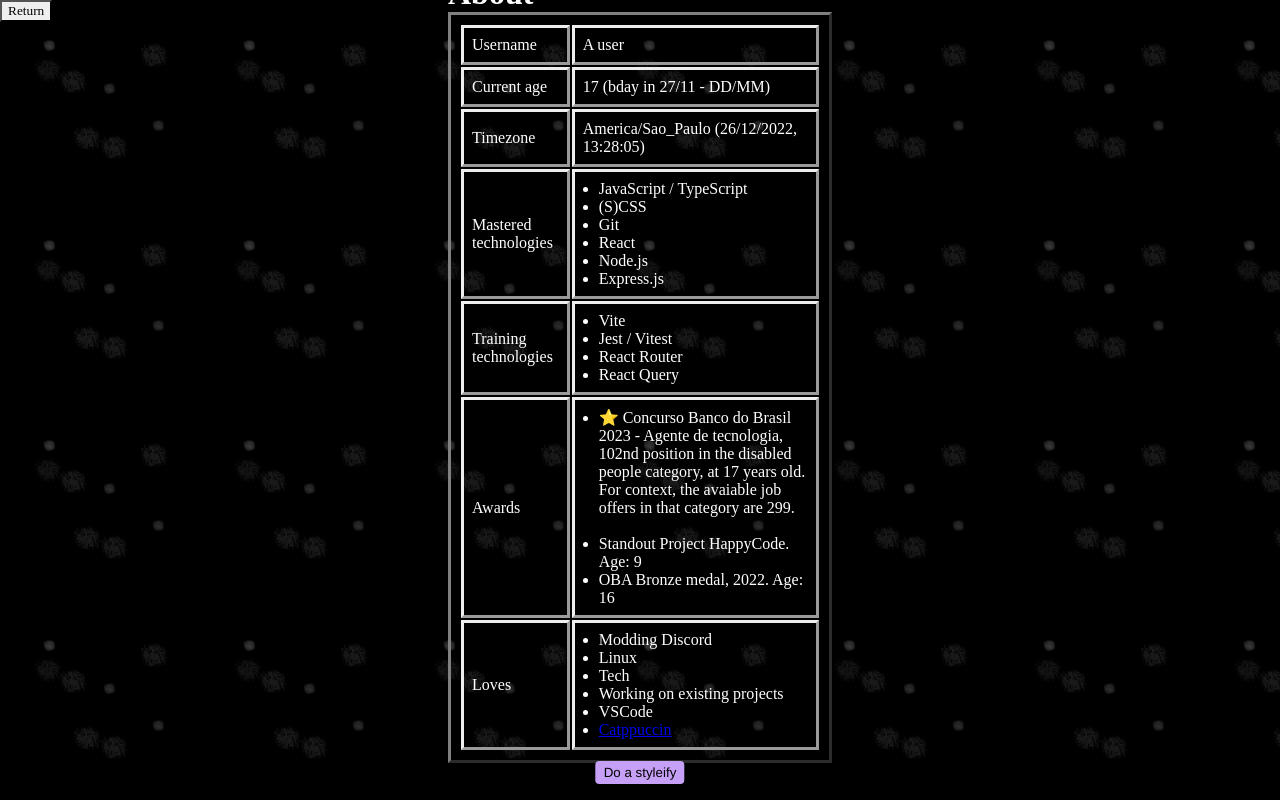
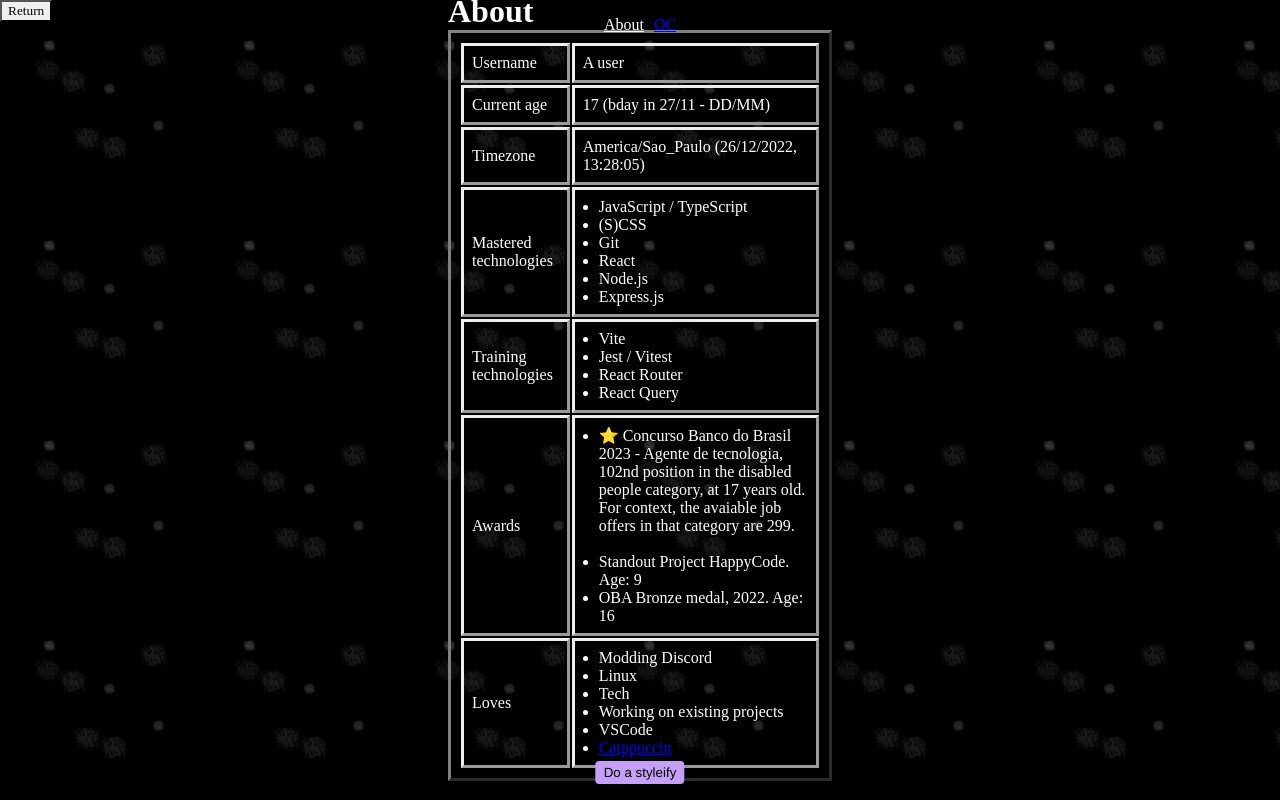
Before and after one commit to resucutie/website, a React (Vite) app: page /about in a window 1280 px wide. Built offline with nearby package versions, Linux system fonts and the light colour scheme.

Commit message:
about tabs

```diff
--- a/src/App.tsx
+++ b/src/App.tsx
@@ -8,6 +8,7 @@
 import Links from './pages/Links'
 import Projects from './pages/Projects'
 import Banner from "./components/88x31"
+import AboutTab from './components/AboutTab'
 
 function App() {
     const styleify = useStyleifyMode()
@@ -18,7 +19,10 @@
             <Route path="/" element={<ClickToEnter />} />
             <Route path="/home" element={<Home />} />
             <Route path="/" element={<><Return /><Outlet /></>}>
-                <Route path="about" element={<About />} />
+                <Route path="about" element={<><AboutTab /><Outlet /></>}>
+                    <Route index element={<About />}></Route>
+                    <Route path="oc" element={<span>oh</span>}/>
+                </Route>
                 <Route path="links" element={<Links />} />
                 <Route path="projects" element={<Projects />} />
             </Route>
--- /dev/null
+++ b/src/components/AboutTab.module.scss
@@ -0,0 +1,28 @@
+.tabContainer {
+    position: sticky;
+    top: 16px;
+    left: 50%;
+    display: inline-flex;
+    transform: translateX(-50%);
+    gap: 10px;
+    z-index: 1000;
+}
+
+.tabElement {
+    &.active {
+        color: #fff;
+    }
+}
+
+:global(.styleify) .tabElement {
+    text-decoration: none;
+    padding: 4px 12px;
+    color: #fff;
+
+    &.active {
+        color: #000;
+        background: #c6a0f6;
+        border-radius: 4px;
+        box-shadow: 0 0 8px 1px #333;
+    }
+}
--- /dev/null
+++ b/src/components/AboutTab.tsx
@@ -0,0 +1,13 @@
+import React from "react";
+import { Link, useLocation } from "react-router-dom";
+import styles from "./AboutTab.module.scss"
+import joinClasses from "../utils/joinClasses";
+
+export default () => {
+    const location = useLocation()
+
+    return <div className={styles["tabContainer"]}>
+        <Link to="/about" className={joinClasses(styles["tabElement"], location.pathname !== "/about" || styles["active"])}>About</Link>
+        <Link to="/about/oc" className={joinClasses(styles["tabElement"], location.pathname !== "/about/oc" || styles["active"])}>OC</Link>
+    </div>
+}
--- /dev/null
+++ b/src/utils/joinClasses.ts
@@ -0,0 +1,4 @@
+// function that joins class names together and ignores anything that it is not a string
+export default (...classes: string[] | any[]) => {
+    return classes.filter(s => typeof s == "string").join(' ')
+}
```
